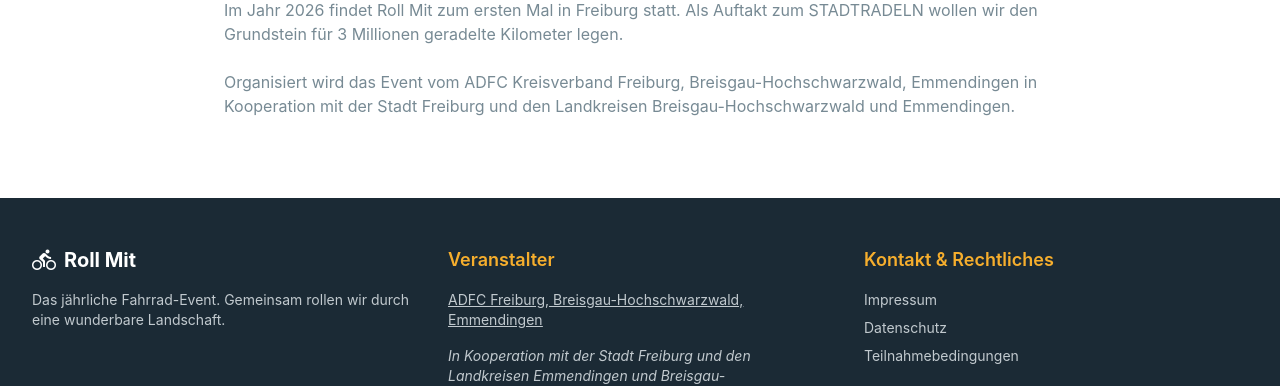
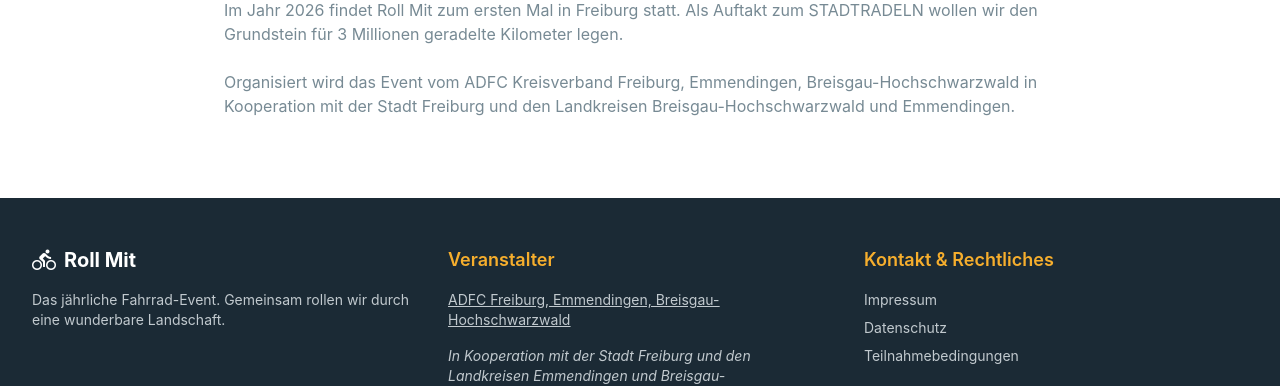
Before and after one commit to jekolbe/roll-mit-ui, an Angular app: page /ueber in a window 1280 px wide. Shown: the part 1830-2216 px from the top of the page. Built offline with nearby package versions, Linux system fonts and the light colour scheme.

Commit message:
Updated name of ADFC

```diff
--- a/src/app/layout/footer/footer.html
+++ b/src/app/layout/footer/footer.html
@@ -15,8 +15,8 @@
         <h3 class="text-lg font-semibold mb-4 text-honey-bronze">Veranstalter</h3>
         <ul class="space-y-2 text-charcoal-blue-200 text-sm">
           <li class="underline"><a href="https://freiburg.adfc.de/" target="_blank">ADFC Freiburg,
-              Breisgau-Hochschwarzwald,
-              Emmendingen</a>
+              Emmendingen,
+              Breisgau-Hochschwarzwald</a>
           </li>
           <li class="pt-2 italic">In Kooperation mit der Stadt Freiburg und den Landkreisen Emmendingen und
             Breisgau-Hochschwarzwald</li>
--- a/src/app/pages/ueber/ueber.html
+++ b/src/app/pages/ueber/ueber.html
@@ -56,7 +56,7 @@
       </p>
 
       <p>
-        Organisiert wird das Event vom ADFC Kreisverband Freiburg, Breisgau-Hochschwarzwald, Emmendingen
+        Organisiert wird das Event vom ADFC Kreisverband Freiburg, Emmendingen, Breisgau-Hochschwarzwald
         in Kooperation mit der Stadt Freiburg und den Landkreisen Breisgau-Hochschwarzwald und Emmendingen.
       </p>
     </div>
```
